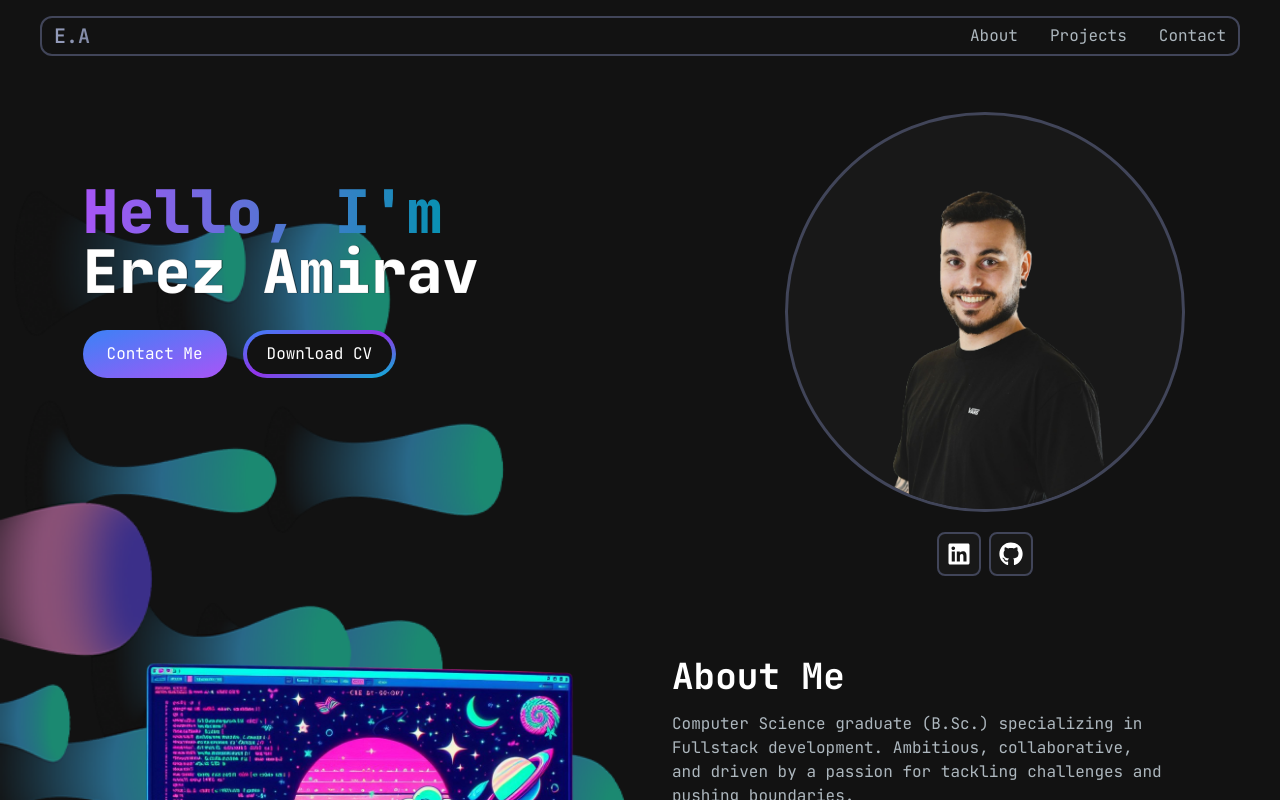
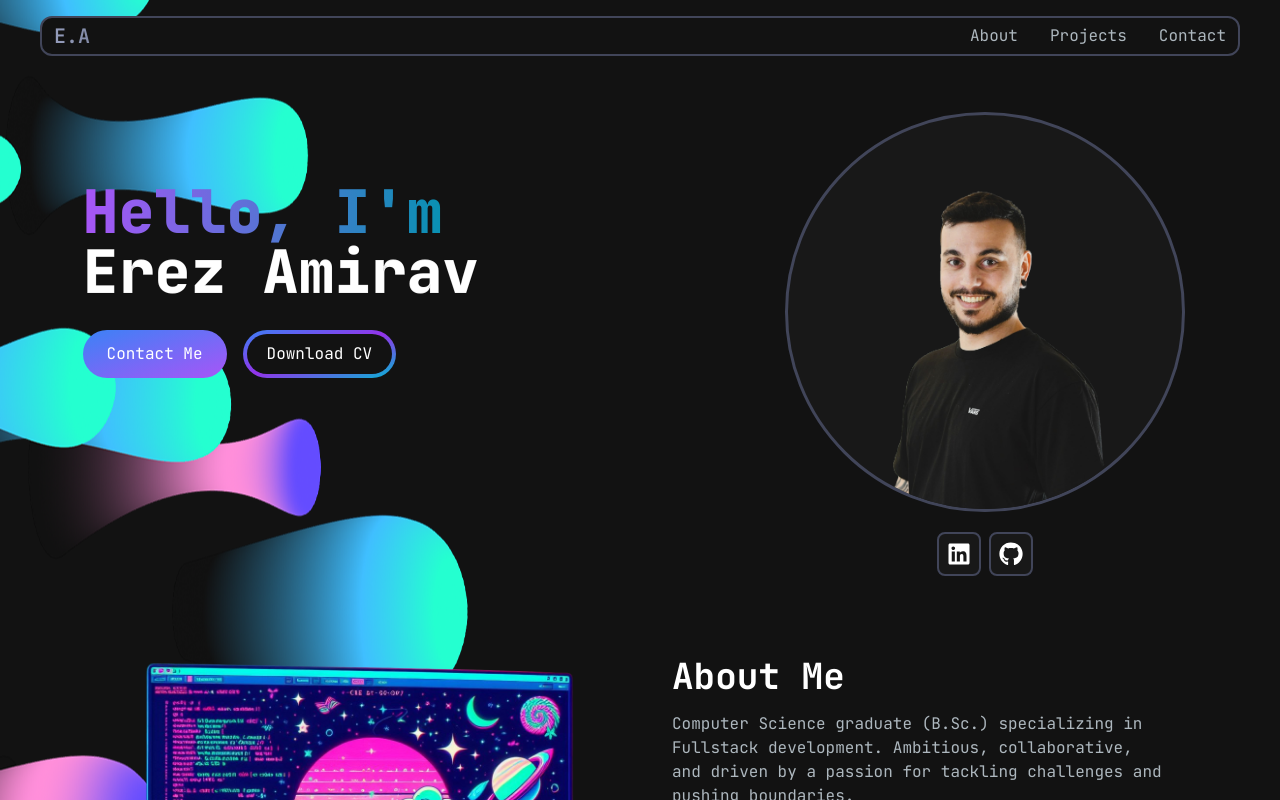
Before and after one commit to ErezAmirav/portfolio-2.0, a Next.js app: page / in a window 1280 px wide. Shown: the top 800 px of the page. Built offline with nearby package versions, Linux system fonts and the light colour scheme.

Commit message:
changed bg img

```diff
--- a/src/app/page.js
+++ b/src/app/page.js
@@ -19,10 +19,11 @@ export default function Home() {
       className="flex min-h-screen flex-col bg-[#121212]"
       style={{
         // backgroundImage: `url('images/bg-overlay2.png')`,
-        backgroundImage: `url('images/bg-side.png')`,
-        backgroundPosition: "bottom left",
+        backgroundImage: `url('images/asd.png')`,
+        backgroundPosition: "left",
         backgroundRepeat: "no-repeat",
-        backgroundSize: "contain",
+        backgroundSize: window.innerWidth < 768 ? "35%" : "auto",
+        backgroundAttachment: window.innerWidth < 768 ? "fixed" : "scroll",
       }}
     >
       <Navbar />
```
Also changed, not shown: public/images/asd.png (added).
